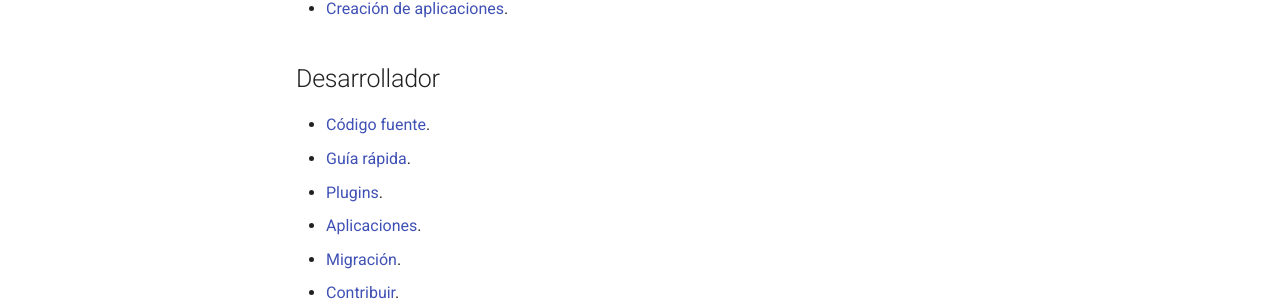
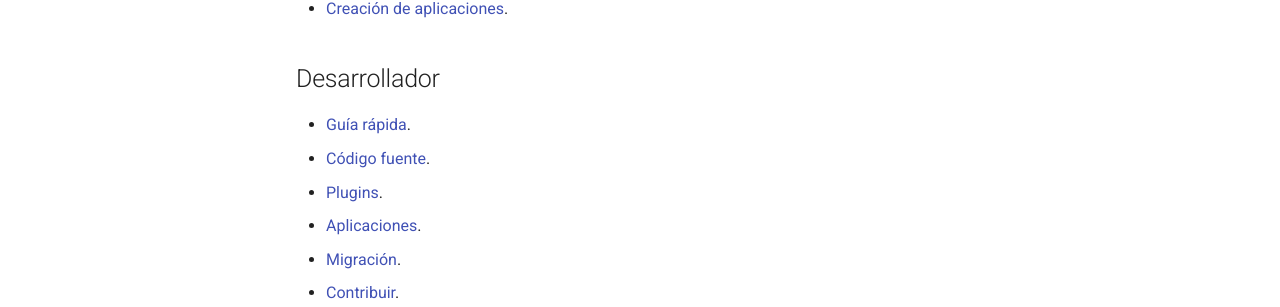
Before and after one commit to geoladris/doc, an MkDocs documentation site: the page built from docs/index.md, in a window 1280 px wide. Shown: the part 302-609 px from the top of the page. Built offline with MkDocs 1.6.1 and Material for MkDocs 9.7.7, drawn with Linux system fonts in a browser that asks for light colours; old or Windows-style settings are respelled for this version of MkDocs.

```diff
--- a/docs/index.md
+++ b/docs/index.md
@@ -8,8 +8,8 @@
 
 ## Desarrollador
 
+* [Guía rápida](dev/quickstart.md).
 * [Código fuente](dev/source_code.md).
-* [Guía rápida](dev/quickstart.md).
 * [Plugins](dev/plugins.md).
 * [Aplicaciones](dev/apps.md).
 * [Migración](dev/migrate.md).
--- a/mkdocs.yml
+++ b/mkdocs.yml
@@ -8,8 +8,8 @@ pages:
     - 'Configuración de aplicaciones': user/config.md
     - 'Creación de aplicaciones': user/create.md
 - Desarrollador:
+    - 'Guía rápida': dev/quickstart.md
     - 'Código fuente': dev/source_code.md
-    - 'Guía rápida': dev/quickstart.md
     - Plugins: dev/plugins.md
     - Aplicaciones: dev/apps.md
     - Migración: dev/migrate.md
```
